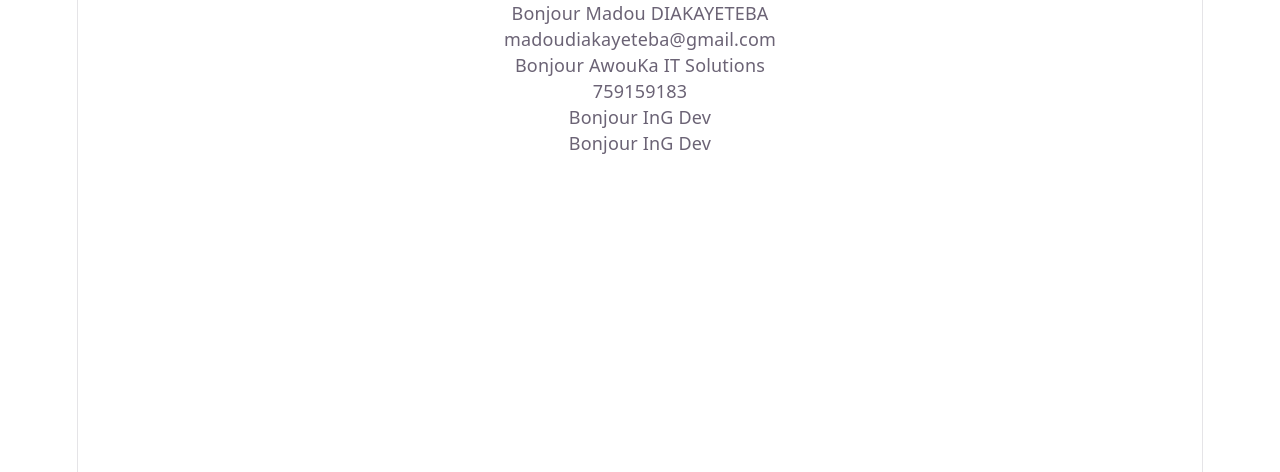
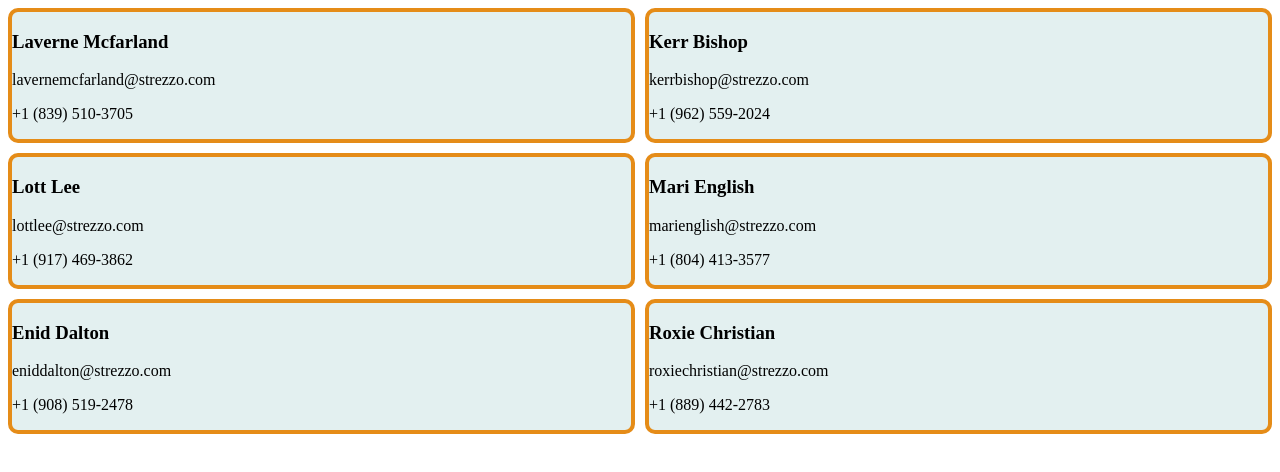
Before and after one commit to Diakayeteba/mes-naissances, a React (Vite) app in the folder front-gestion-naissances/: page / in a window 1280 px wide. Shown: the top 472 px of the page. Built offline with nearby package versions, Linux system fonts and the light colour scheme.

Commit message:
Afficher une liste

```diff
--- a/front-gestion-naissances/components/Message.tsx
+++ b/front-gestion-naissances/components/Message.tsx
@@ -1,22 +1,23 @@
 type Props= {
-    firstName : string;
-    lastName : string;
+    firstName? : string;
+    lastName? : string;
     email?: string;
     adress?: string;
     phone?: number;
+    text : string;
 };
 function Message(props:Props){
     return (
-        <>
+        <div className="message">
             <p>
-                Bonjour {props.firstName} {props.lastName}
+                {props.text} {props.firstName} {props.lastName}
             </p>
             <p>
                 {props?.email && ( <span>{props.email}</span>)}
                 {props?.adress && ( <span>{props.adress}</span>)}
                 {props?.phone ? ( <span>{props.phone}</span>):null}
             </p>
-        </>
+        </div>
     );
 }
 
--- a/front-gestion-naissances/src/App.tsx
+++ b/front-gestion-naissances/src/App.tsx
@@ -1,14 +1,10 @@
-import Message from "../components/Message";
-
+import Users from "./pages/Users";
+import { USERS } from "./utils/data";
 
 function App() {
   return (
     <section>
-       <Message firstName="Madou" lastName="DIAKAYETEBA" email="madoudiakayeteba@gmail.com"/>
-       <Message firstName="AwouKa" lastName="IT Solutions" phone={759159183}/>
-       <Message firstName="InG" lastName="Dev"/>
-       <Message firstName="InG" lastName="Dev"/>
-
+       <Users users={USERS}/>
 
     </section>
   );
--- a/front-gestion-naissances/src/index.css
+++ b/front-gestion-naissances/src/index.css
@@ -1,111 +1,20 @@
-:root {
-  --text: #6b6375;
-  --text-h: #08060d;
-  --bg: #fff;
-  --border: #e5e4e7;
-  --code-bg: #f4f3ec;
-  --accent: #aa3bff;
-  --accent-bg: rgba(170, 59, 255, 0.1);
-  --accent-border: rgba(170, 59, 255, 0.5);
-  --social-bg: rgba(244, 243, 236, 0.5);
-  --shadow:
-    rgba(0, 0, 0, 0.1) 0 10px 15px -3px, rgba(0, 0, 0, 0.05) 0 4px 6px -2px;
-
-  --sans: system-ui, 'Segoe UI', Roboto, sans-serif;
-  --heading: system-ui, 'Segoe UI', Roboto, sans-serif;
-  --mono: ui-monospace, Consolas, monospace;
-
-  font: 18px/145% var(--sans);
-  letter-spacing: 0.18px;
-  color-scheme: light dark;
-  color: var(--text);
-  background: var(--bg);
-  font-synthesis: none;
-  text-rendering: optimizeLegibility;
-  -webkit-font-smoothing: antialiased;
-  -moz-osx-font-smoothing: grayscale;
-
-  @media (max-width: 1024px) {
-    font-size: 16px;
-  }
+.message {
+  border: 2px solid #393131;
+  border-radius: 10px;
+  border-color: #e58c18;
+  margin-bottom: #df1313;;
+  background-color: #434949;
 }
 
-@media (prefers-color-scheme: dark) {
-  :root {
-    --text: #9ca3af;
-    --text-h: #f3f4f6;
-    --bg: #16171d;
-    --border: #2e303a;
-    --code-bg: #1f2028;
-    --accent: #c084fc;
-    --accent-bg: rgba(192, 132, 252, 0.15);
-    --accent-border: rgba(192, 132, 252, 0.5);
-    --social-bg: rgba(47, 48, 58, 0.5);
-    --shadow:
-      rgba(0, 0, 0, 0.4) 0 10px 15px -3px, rgba(0, 0, 0, 0.25) 0 4px 6px -2px;
-  }
-
-  #social .button-icon {
-    filter: invert(1) brightness(2);
-  }
+.user {
+  border: 4px solid #393131;
+  border-radius: 10px;
+  border-color: #e58c18;
+  background-color: #e3f0f0;
 }
 
-#root {
-  width: 1126px;
-  max-width: 100%;
-  margin: 0 auto;
-  text-align: center;
-  border-inline: 1px solid var(--border);
-  min-height: 100svh;
-  display: flex;
-  flex-direction: column;
-  box-sizing: border-box;
+.grid{
+  display: grid;
+  grid-template-columns: repeat(2, 1fr);
+  gap: 10px;
 }
-
-body {
-  margin: 0;
-}
-
-h1,
-h2 {
-  font-family: var(--heading);
-  font-weight: 500;
-  color: var(--text-h);
-}
-
-h1 {
-  font-size: 56px;
-  letter-spacing: -1.68px;
-  margin: 32px 0;
-  @media (max-width: 1024px) {
-    font-size: 36px;
-    margin: 20px 0;
-  }
-}
-h2 {
-  font-size: 24px;
-  line-height: 118%;
-  letter-spacing: -0.24px;
-  margin: 0 0 8px;
-  @media (max-width: 1024px) {
-    font-size: 20px;
-  }
-}
-p {
-  margin: 0;
-}
-
-code,
-.counter {
-  font-family: var(--mono);
-  display: inline-flex;
-  border-radius: 4px;
-  color: var(--text-h);
-}
-
-code {
-  font-size: 15px;
-  line-height: 135%;
-  padding: 4px 8px;
-  background: var(--code-bg);
-}
--- /dev/null
+++ b/front-gestion-naissances/src/pages/Users.tsx
@@ -0,0 +1,36 @@
+type User = {
+     index : string,
+    gender : string,
+    picture : string,
+    firstName : string,
+ 	lastName : string,
+    email : string,
+    phone : number,
+    address : string,
+    about : string,
+    };
+
+type Props = {
+    users : User[];
+};
+
+function Users(props : Props) {
+    const users = props.users;
+    return (
+        <section className="grid">
+            {users.map((user : User) =>(
+                <article className="user">
+                    <h3 className="#">
+                        <p>{user.firstName} {user.lastName}</p>
+                    </h3>
+                    <p className="#">{user.email}</p>
+                    <p className="#">{user.phone}</p>
+                </article>
+            ))}
+        </section>
+    );
+};
+
+
+
+export default Users;
--- /dev/null
+++ b/front-gestion-naissances/src/utils/data/index.ts
@@ -0,0 +1,99 @@
+const USERS = [
+  {
+    "_id": "6a66496b9c66ed8c1e291dc8",
+    "gender": "female",
+    "picture": "http://placehold.it/32x32",
+    "firstName": "Laverne",
+    "lastName": "Mcfarland",
+    "birthDate": "2020-09-16T06:59:18 -02:00",
+    "email": "lavernemcfarland@strezzo.com",
+    "phone": "+1 (839) 510-3705",
+    "address": "671 Jackson Street, Longbranch, Nebraska, 9761",
+    "about": "reprehenderit sit mollit non magna fugiat fugiat elit eiusmod elit"
+  },
+  {
+    "_id": "6a66496b9db3465543157532",
+    "gender": "female",
+    "picture": "http://placehold.it/32x32",
+    "firstName": "Kerr",
+    "lastName": "Bishop",
+    "birthDate": "2019-05-19T05:35:02 -02:00",
+    "email": "kerrbishop@strezzo.com",
+    "phone": "+1 (962) 559-2024",
+    "address": "706 Sumpter Street, Titanic, Palau, 8956",
+    "about": "excepteur laboris occaecat reprehenderit aliquip deserunt esse mollit ullamco irure"
+  },
+  {
+    "_id": "6a66496bd380e3322efea484",
+    "gender": "male",
+    "picture": "http://placehold.it/32x32",
+    "firstName": "Lott",
+    "lastName": "Lee",
+    "birthDate": "2014-08-20T09:21:01 -02:00",
+    "email": "lottlee@strezzo.com",
+    "phone": "+1 (917) 469-3862",
+    "address": "305 Ryerson Street, Trucksville, Texas, 6738",
+    "about": "anim incididunt pariatur quis excepteur consectetur esse cillum dolore do"
+  },
+  {
+    "_id": "6a66496b89ce1b47e33b2dd9",
+    "gender": "male",
+    "picture": "http://placehold.it/32x32",
+    "firstName": "Mari",
+    "lastName": "English",
+    "birthDate": "2025-11-06T06:20:21 -01:00",
+    "email": "marienglish@strezzo.com",
+    "phone": "+1 (804) 413-3577",
+    "address": "564 Manhattan Court, Dixonville, Marshall Islands, 5496",
+    "about": "do deserunt cupidatat nisi eiusmod sint aliquip velit voluptate incididunt"
+  },
+  {
+    "_id": "6a66496bae75333f58c185e3",
+    "gender": "female",
+    "picture": "http://placehold.it/32x32",
+    "firstName": "Enid",
+    "lastName": "Dalton",
+    "birthDate": "2023-04-10T06:18:21 -02:00",
+    "email": "eniddalton@strezzo.com",
+    "phone": "+1 (908) 519-2478",
+    "address": "107 Sheffield Avenue, Tibbie, Wisconsin, 2543",
+    "about": "aute id consectetur enim et fugiat eu non laboris non"
+  },
+  {
+    "_id": "6a66496b23d44daa80755ff1",
+    "gender": "female",
+    "picture": "http://placehold.it/32x32",
+    "firstName": "Roxie",
+    "lastName": "Christian",
+    "birthDate": "2026-03-19T03:51:45 -01:00",
+    "email": "roxiechristian@strezzo.com",
+    "phone": "+1 (889) 442-2783",
+    "address": "986 Broome Street, Breinigsville, New Hampshire, 5724",
+    "about": "cupidatat nulla consequat anim occaecat deserunt magna consequat in aliquip"
+  }
+]
+
+const MESSAGES =[
+  {
+    "id": "6a654deb70d8a13062181570",
+    "text": "et in cillum cillum occaecat minim irure qui esse enim magna ex in fugiat ullamco cillum ex duis labore enim duis magna ut nisi Lorem veniam ut officia culpa fugiat"
+  },
+  {
+    "id": "6a654deb53702bf5b54c397d",
+    "text": "incididunt amet non nostrud laborum consequat ut adipisicing labore ut elit laboris aliqua consectetur consequat occaecat cupidatat cillum adipisicing laborum duis irure incididunt adipisicing id fugiat elit enim sint officia"
+  },
+  {
+    "id": "6a654deb827f1112957d2b4c",
+    "text": "in laboris cupidatat duis dolor cillum aliquip mollit ex veniam consectetur deserunt elit quis minim culpa aliqua do ea id fugiat exercitation cillum fugiat ad duis tempor quis officia pariatur"
+  },
+  {
+    "id": "6a654debf44d95c8a89bd748",
+    "text": "sint aliqua cupidatat laborum aliqua nostrud esse commodo fugiat dolore do exercitation excepteur esse sunt aliquip non cillum culpa exercitation velit anim deserunt culpa voluptate veniam deserunt nisi proident mollit"
+  },
+  {
+    "id": "6a654deb76b65c003a27a5b7",
+    "text": "commodo consequat incididunt occaecat qui fugiat in eu consectetur do tempor cillum anim duis nisi deserunt commodo veniam est commodo pariatur ipsum occaecat non quis Lorem in eiusmod occaecat fugiat"
+  }
+];
+
+export {USERS, MESSAGES};
```
Also changed, not shown: front-gestion-naissances/src/pages/Messages.tsx (added, +17 -0 lines).
